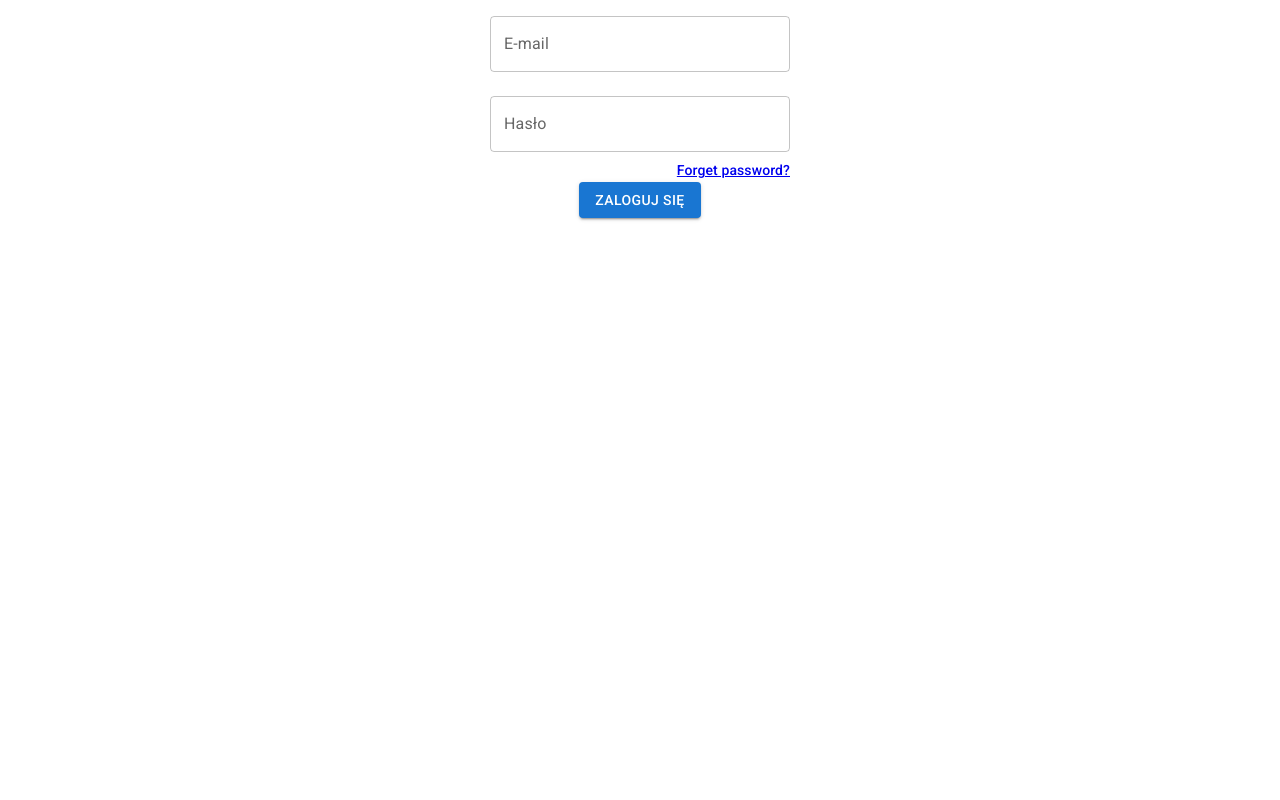
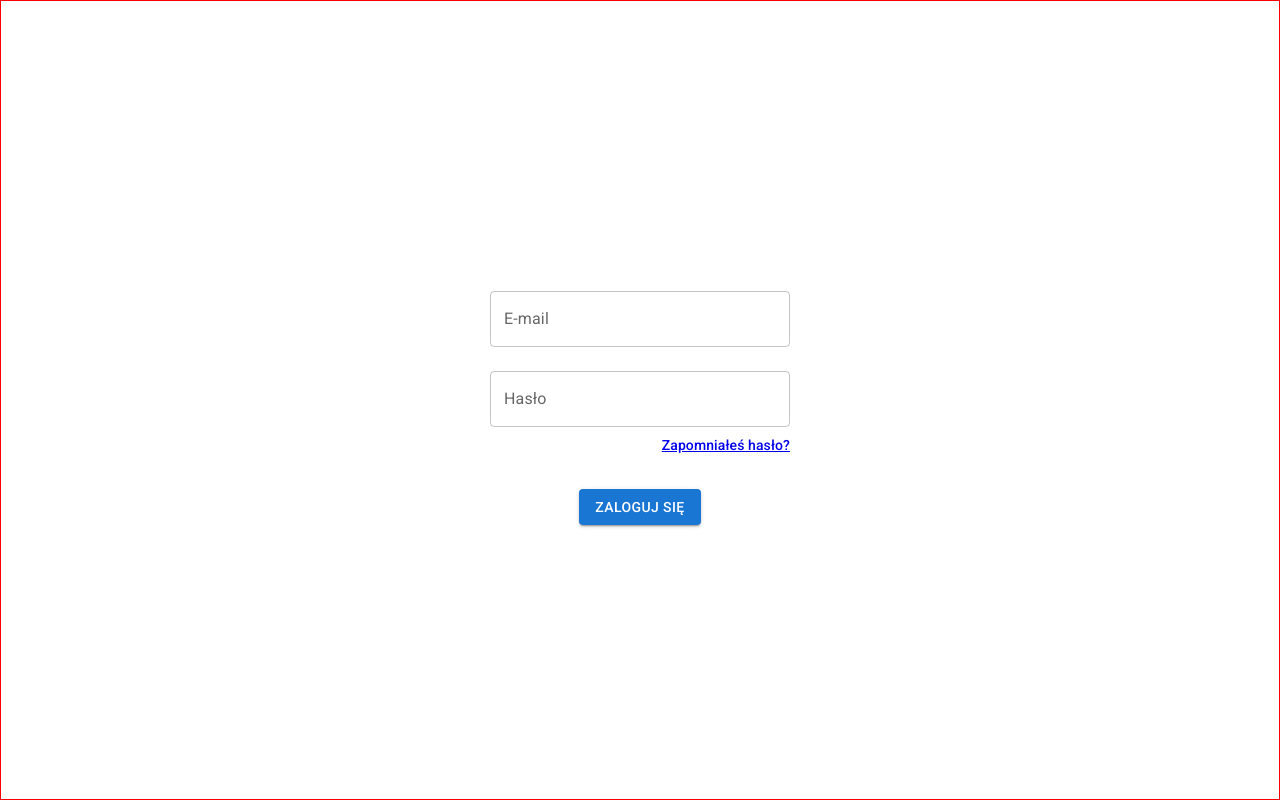
Before and after one commit to pologora/vacations_app, a React (Vite) app: page /signin in a window 1280 px wide. Built offline with nearby package versions, Linux system fonts and the light colour scheme; no server answers.

Commit message:
feat: auth with a cookies headers req and res

```diff
--- a/src/Api/vacationServeces.ts
+++ b/src/Api/vacationServeces.ts
@@ -7,20 +7,11 @@ type AllVacationsReturn = {
   data: TVacation[];
 };
 
-export const getAllVacationsByEmployeeId = async (
-  id: string,
-  token: string,
-): Promise<AllVacationsReturn> => {
+export const getAllVacationsByEmployeeId = async (id: string): Promise<AllVacationsReturn> => {
   const url = `/vacations?employeeId=${id}&thisYear=true`;
-  const headers = {
-    Authorization: `Bearer ${token}`,
-  };
-  const AxiosRequestConfig = {
-    headers,
-  };
 
   try {
-    const { data } = await axiosInstance.get(url, AxiosRequestConfig);
+    const { data } = await axiosInstance.get(url);
     return data;
   } catch (error) {
     console.log(error);
--- a/src/components/Home/Home.tsx
+++ b/src/components/Home/Home.tsx
@@ -9,21 +9,15 @@ import type { CalendarEvent } from '../../types/customTypes';
 import { createCalendarVacationsEvents } from '../../helpers/createCalendarVacationsEvents';
 
 export const Home = () => {
-  const { user, checkExpired } = useUserContext();
+  const { user } = useUserContext();
   const [eventsList, setEventsList] = useState<CalendarEvent[]>([]);
 
   const { data, isLoading, isError, error } = useQuery({
     queryFn: () => {
-      if (user) return getAllVacationsByEmployeeId(user.employeeId, user.token);
+      if (user) return getAllVacationsByEmployeeId(user.employeeId);
     },
     queryKey: ['vacations', user!.employeeId],
   });
-
-  useEffect(() => {
-    if (user) {
-      checkExpired();
-    }
-  }, [user, checkExpired, data]);
 
   useEffect(() => {
     if (data) {
--- a/src/components/auth/signIn/SignIn.module.css
+++ b/src/components/auth/signIn/SignIn.module.css
@@ -1,9 +1,17 @@
 .container {
-  max-width: min(80%, 300px);
-  margin-inline: auto;
+  width: 100vw;
+  height: 100vh;
+  display: flex;
+  align-items: center;
+  justify-content: center;
   text-align: center;
+  border: 1px solid red;
 }
 
 .resetLink {
   text-align: right;
 }
+
+.form {
+  max-width: min(80%, 300px);
+}
--- a/src/components/auth/signIn/SignIn.tsx
+++ b/src/components/auth/signIn/SignIn.tsx
@@ -25,7 +25,7 @@ export const SignIn = () => {
       onSubmit={async ({ email, password }) => {
         setIsLoading(true);
         const { data } = await login(email, password);
-        if (data.token) {
+        if (data) {
           signIn(data);
           navigate('/');
         }
@@ -33,7 +33,7 @@ export const SignIn = () => {
       }}
     >
       <div className={style.container}>
-        <Form>
+        <Form className={style.form}>
           <FormInput autoComplete='email' label='E-mail' name='email' type='email' />
           <FormInput
             autoComplete='current-password'
@@ -41,16 +41,16 @@ export const SignIn = () => {
             name='password'
             type='password'
           />
-          <Link className={style.resetLink} to={'/reset'}>
+          <Link className={style.resetLink} to={'/forgotPassword'}>
             <Typography component='p' variant='subtitle2'>
-              Forget password?
+              Zapomniałeś hasło?
             </Typography>
           </Link>
 
           {isLoading ? (
             <Loading />
           ) : (
-            <Button type='submit' variant='contained'>
+            <Button sx={{ marginTop: '2rem' }} type='submit' variant='contained'>
               Zaloguj się
             </Button>
           )}
--- a/src/contexts/UserContext.tsx
+++ b/src/contexts/UserContext.tsx
@@ -2,14 +2,12 @@ import { createContext, useEffect, useState } from 'react';
 import { TUser } from '../types/customTypes';
 import { getSafeContext } from './getSafeContext';
 import Cookies from 'js-cookie';
-import { isExpired } from 'react-jwt';
 import { useNavigate } from 'react-router-dom';
 
 type UserContextProps = {
   user: TUser | null;
   signIn: (user: TUser) => void;
   signOut: () => void;
-  checkExpired: () => void;
 };
 
 type UserContextProviderProps = {
@@ -36,28 +34,15 @@ export const UserContextProvider = ({ children }: UserContextProviderProps) => {
     navigateToLogin();
   };
 
-  const checkExpired = () => {
-    if (user) {
-      if (isExpired(user.token)) {
-        signOut();
-      }
-    }
-  };
-
   useEffect(() => {
     if (user) {
       Cookies.set('user', JSON.stringify(user), { expires: 365 });
-      checkExpired();
     } else {
       Cookies.remove('user');
     }
   }, [user]);
 
-  return (
-    <UserContext.Provider value={{ user, signIn, signOut, checkExpired }}>
-      {children}
-    </UserContext.Provider>
-  );
+  return <UserContext.Provider value={{ user, signIn, signOut }}>{children}</UserContext.Provider>;
 };
 
 export const useUserContext = getSafeContext(UserContext, 'UserContext');
--- a/src/setup/axiosInstance.ts
+++ b/src/setup/axiosInstance.ts
@@ -4,6 +4,7 @@ const BASE_URL = import.meta.env.VITE_BASE_URL;
 
 const axiosInstance = axios.create({
   baseURL: BASE_URL,
+  withCredentials: true,
 });
 
 export default axiosInstance;
```
